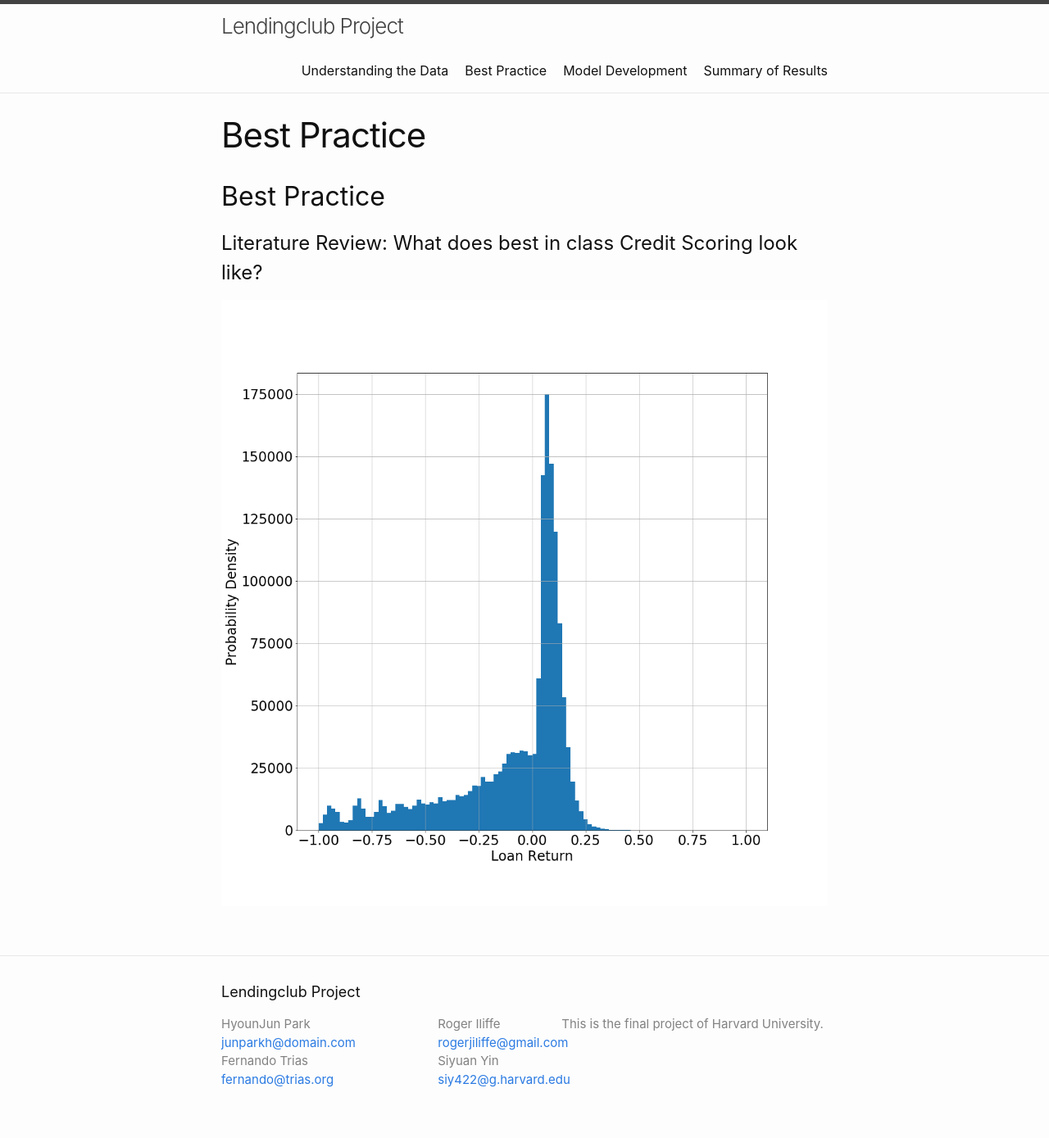
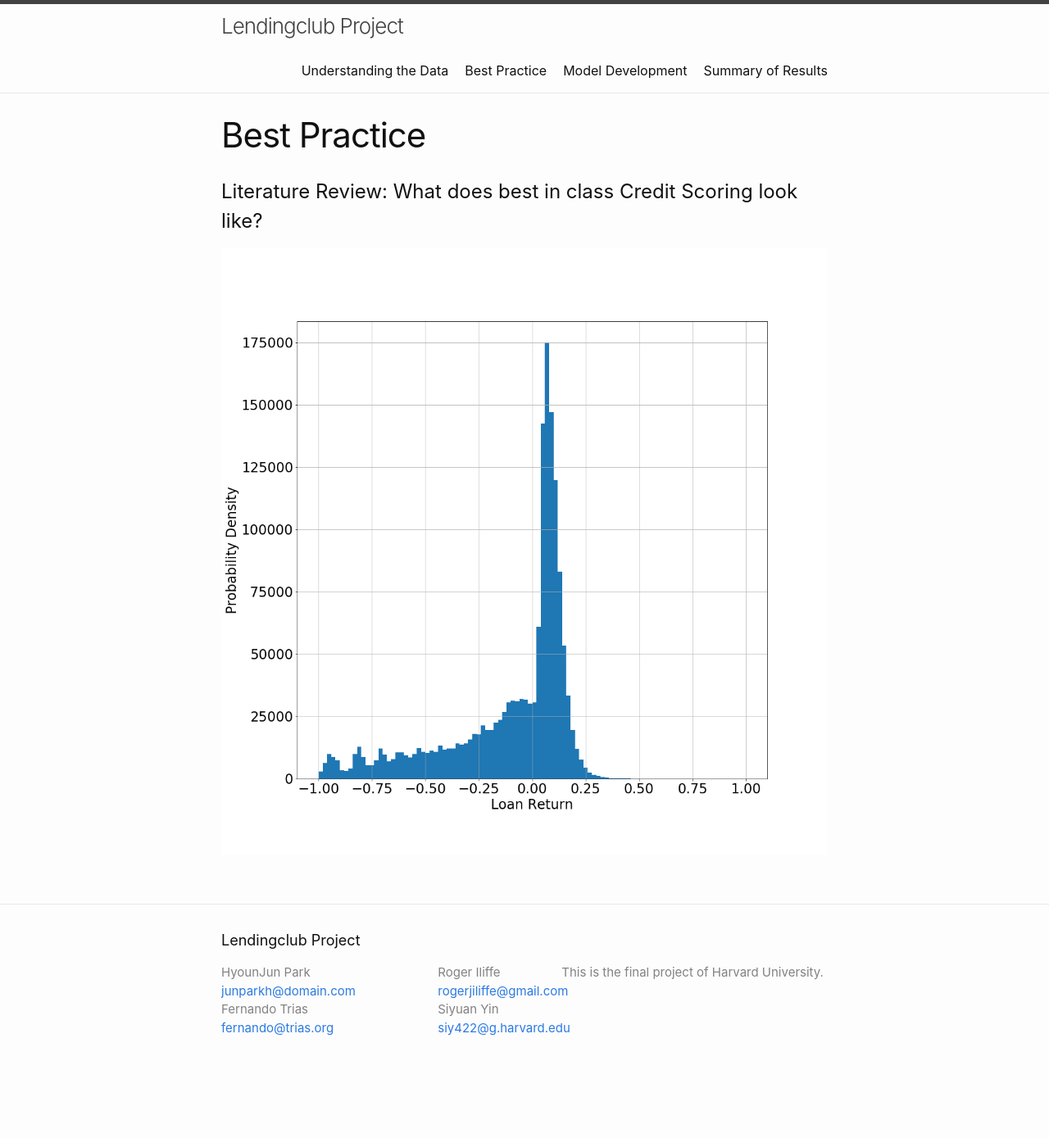
Before and after one commit to junparkh/LendingClub, a Jekyll site: the page built from menu2.md, in a window 1280 px wide. Shown: the whole page at 82% size. Built offline with Jekyll 4.4.1, drawn with Linux system fonts in a browser that asks for light colours; after the commit the page ends 1326 px from its top, so only the background shows below that.

Commit message:
Update menu2.md

```diff
--- a/menu2.md
+++ b/menu2.md
@@ -4,9 +4,6 @@ title: Best Practice
 permalink: /menu2/
 ---
 
-
-## Best Practice
-
 # Literature Review: What does best in class Credit Scoring look like?
 
 ![Table1](/image/loan.png)
```
